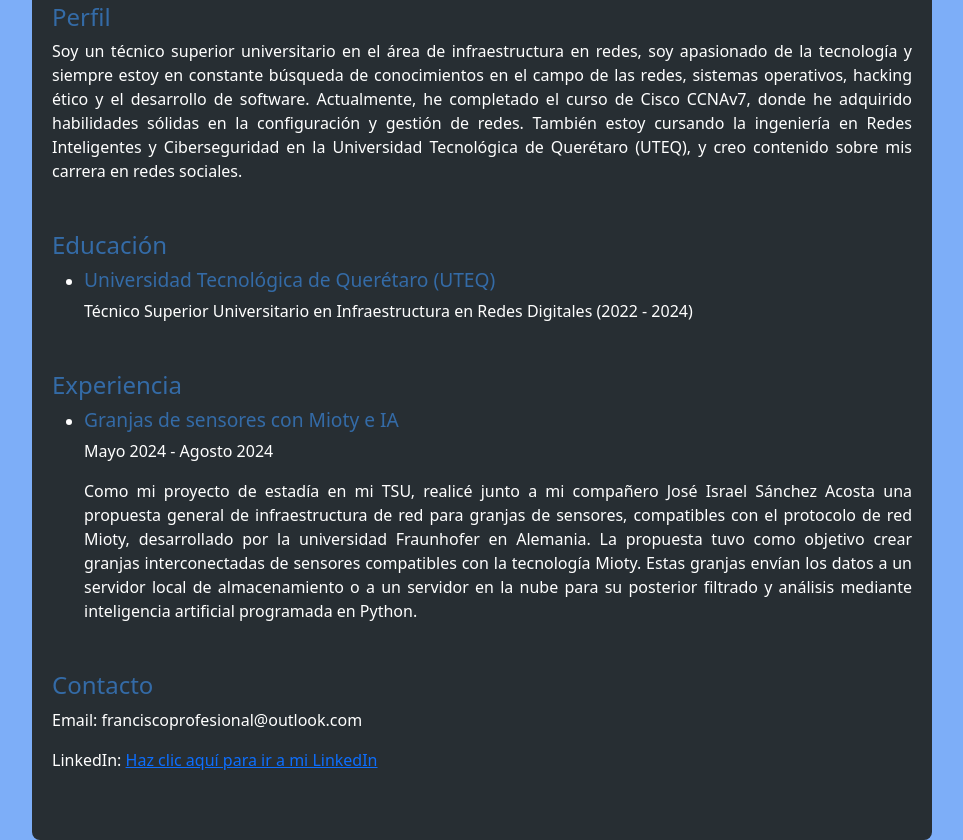
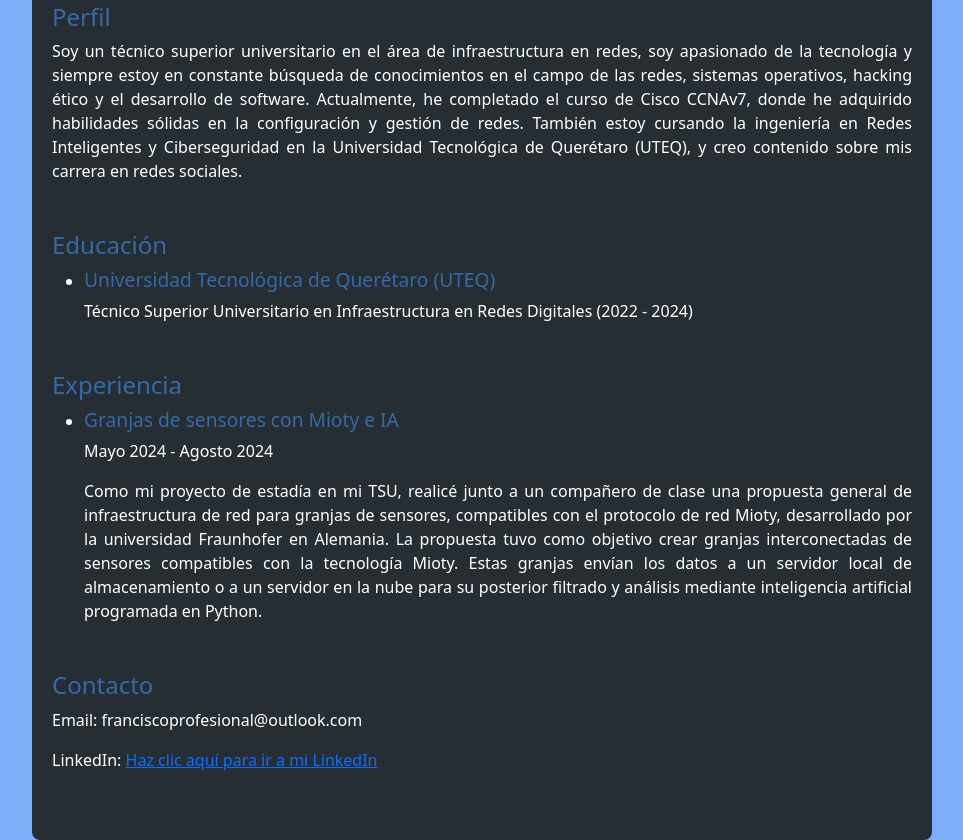
Before and after one commit to Zaporitecua/Zaporitecua, a plain HTML site: page index.html in a window 1280 px wide. Shown: the part 353-1193 px from the top of the page, without its empty margins (158-1121 px from the left). Drawn offline with nearby package versions, Linux system fonts and the light colour scheme.

Commit message:
Update index.html

```diff
--- a/index.html
+++ b/index.html
@@ -145,7 +145,7 @@
                 <li>
                     <h3>Granjas de sensores con Mioty e IA</h3>
                     <p>Mayo 2024 - Agosto 2024</p>
-                    <p>Como mi proyecto de estadía en mi TSU, realicé junto a mi compañero José Israel Sánchez Acosta una propuesta general de infraestructura de red para granjas de sensores, compatibles con el protocolo de red Mioty, desarrollado por la universidad Fraunhofer en Alemania. La propuesta tuvo como objetivo crear granjas interconectadas de sensores compatibles con la tecnología Mioty. Estas granjas envían los datos a un servidor local de almacenamiento o a un servidor en la nube para su posterior filtrado y análisis mediante inteligencia artificial programada en Python.</p>
+                    <p>Como mi proyecto de estadía en mi TSU, realicé junto a un compañero de clase una propuesta general de infraestructura de red para granjas de sensores, compatibles con el protocolo de red Mioty, desarrollado por la universidad Fraunhofer en Alemania. La propuesta tuvo como objetivo crear granjas interconectadas de sensores compatibles con la tecnología Mioty. Estas granjas envían los datos a un servidor local de almacenamiento o a un servidor en la nube para su posterior filtrado y análisis mediante inteligencia artificial programada en Python.</p>
                 </li>
             </ul>
         </section>
```
